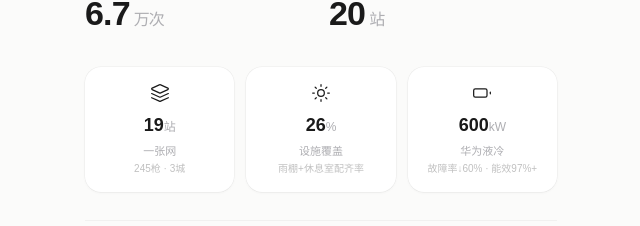
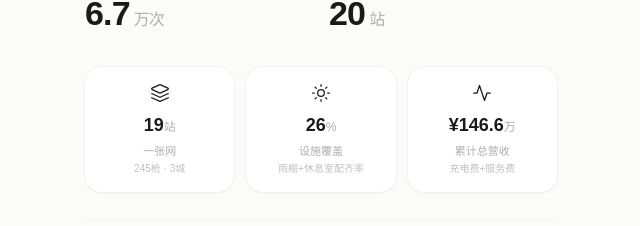
Before and after one commit to scarletwrenlee-crypto/station-dashboard, a React (Vite) app: page /#/ in a window 1280 px wide. Shown: the part 232-458 px from the top of the page, without its empty margins (319-959 px from the left). Built offline with nearby package versions, Linux system fonts and the light colour scheme.

Commit message:
Replace Huawei card with cumulative revenue from API

```diff
--- a/src/pages/StationList.tsx
+++ b/src/pages/StationList.tsx
@@ -1,7 +1,7 @@
 import { useEffect, useState, useMemo } from 'react'
 import { useNavigate } from 'react-router-dom'
 import { getStations, getYesterdayStats } from '../lib/localData'
-import { Search, ChevronLeft, ChevronRight, Zap, TrendingUp, Activity, Battery, Sun, Layers } from 'lucide-react'
+import { Search, ChevronLeft, ChevronRight, Zap, TrendingUp, Activity, Sun, Layers } from 'lucide-react'
 import { format, startOfMonth, endOfMonth, eachDayOfInterval, getDay, isToday, addMonths, subMonths } from 'date-fns'
 
 const WEEKDAYS = ['一', '二', '三', '四', '五', '六', '日']
@@ -127,10 +127,10 @@ export default function StationList() {
           <p className="text-[10px] text-[#c0c0c0] mt-0.5">雨棚+休息室配齐率</p>
         </div>
         <div className="bg-white rounded-2xl p-4 text-center" style={{ boxShadow: '0 0 0 0.5px rgba(0,0,0,0.06), 0 1px 3px rgba(0,0,0,0.04)' }}>
-          <Battery size={20} strokeWidth={1.5} className="mx-auto mb-2 text-[#1a1a1a]" />
-          <p className="text-lg font-semibold">600<span className="text-[12px] font-normal text-[#aeaeb2]">kW</span></p>
-          <p className="text-[11px] text-[#aeaeb2] mt-0.5">华为液冷</p>
-          <p className="text-[10px] text-[#c0c0c0] mt-0.5">故障率↓60% · 能效97%+</p>
+          <Activity size={20} strokeWidth={1.5} className="mx-auto mb-2 text-[#1a1a1a]" />
+          <p className="text-lg font-semibold">¥{(realSummary?.total_amount / 10000).toFixed(1)}<span className="text-[12px] font-normal text-[#aeaeb2]">万</span></p>
+          <p className="text-[11px] text-[#aeaeb2] mt-0.5">累计总营收</p>
+          <p className="text-[10px] text-[#c0c0c0] mt-0.5">充电费+服务费</p>
         </div>
       </div>
 
```
Also changed, not shown: 3 other files (tests, documents, lock files or other folders).
